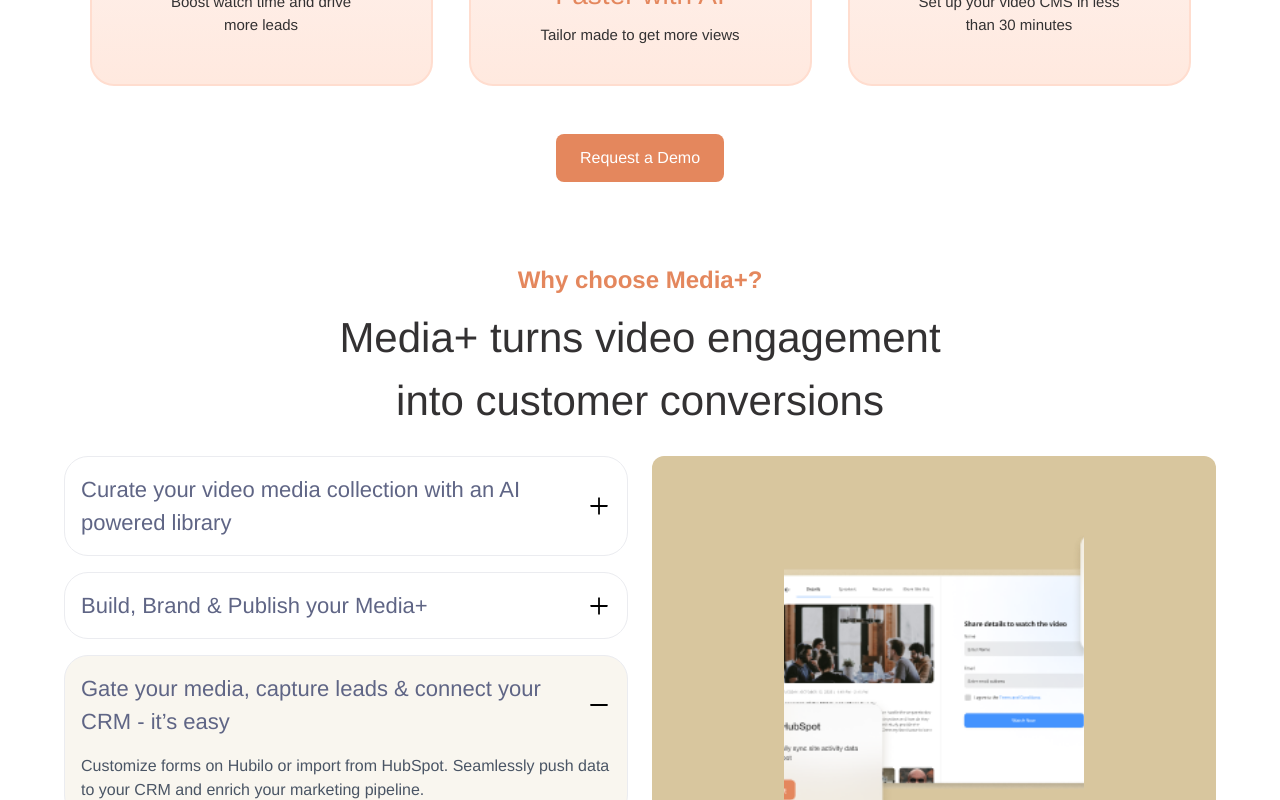
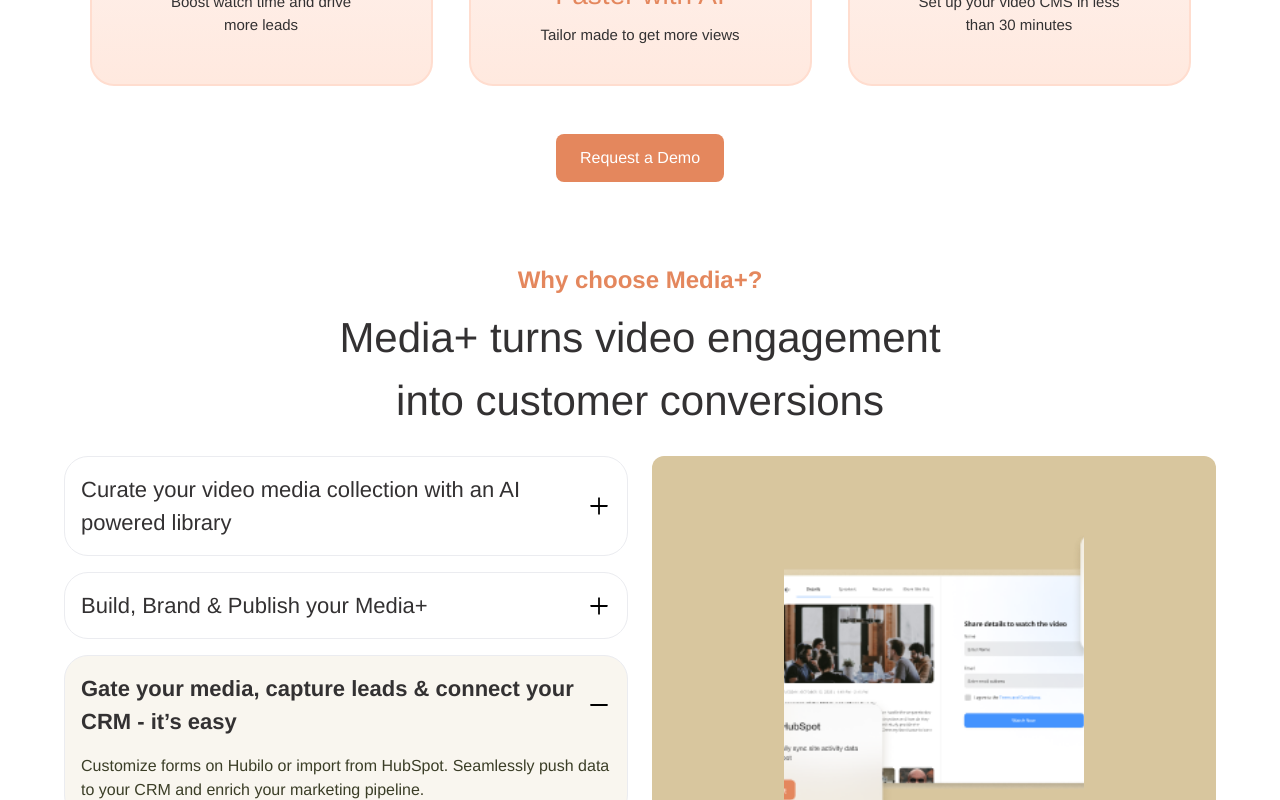
Before and after one commit to GouravBakshi/GrowthLab-Assignment, a React (Vite) app: page / in a window 1280 px wide. Shown: the part 2000-2800 px from the top of the page. Built offline with nearby package versions, Linux system fonts and the light colour scheme.

Commit message:
bug fixes

```diff
--- a/src/components/Card2.jsx
+++ b/src/components/Card2.jsx
@@ -45,13 +45,13 @@ const Card2 = ({
                             className="border border-[#EBECF0] p-4 rounded-[24px] cursor-pointer text-left"
                         >
                             <div className="flex items-center justify-between">
-                                <h2 className="text-[22px] text-[#5F6585]">{heading}</h2>
+                                <h2 className={`text-[22px] text-[#333132] ${selectedIndex === index ? 'font-bold' : 'font-normal'}`}>{heading}</h2>
                                 <span className="text-2xl">
                                     {selectedIndex === index ? <AiOutlineMinus /> : <AiOutlinePlus />}
                                 </span>
                             </div>
                             {selectedIndex === index && (
-                                <p className="mt-4 text-gray-600">{descriptions[index]}</p>
+                                <p className="mt-4 text-[#3B3E27]">{descriptions[index]}</p>
                             )}
                         </div>
                     ))}
```
